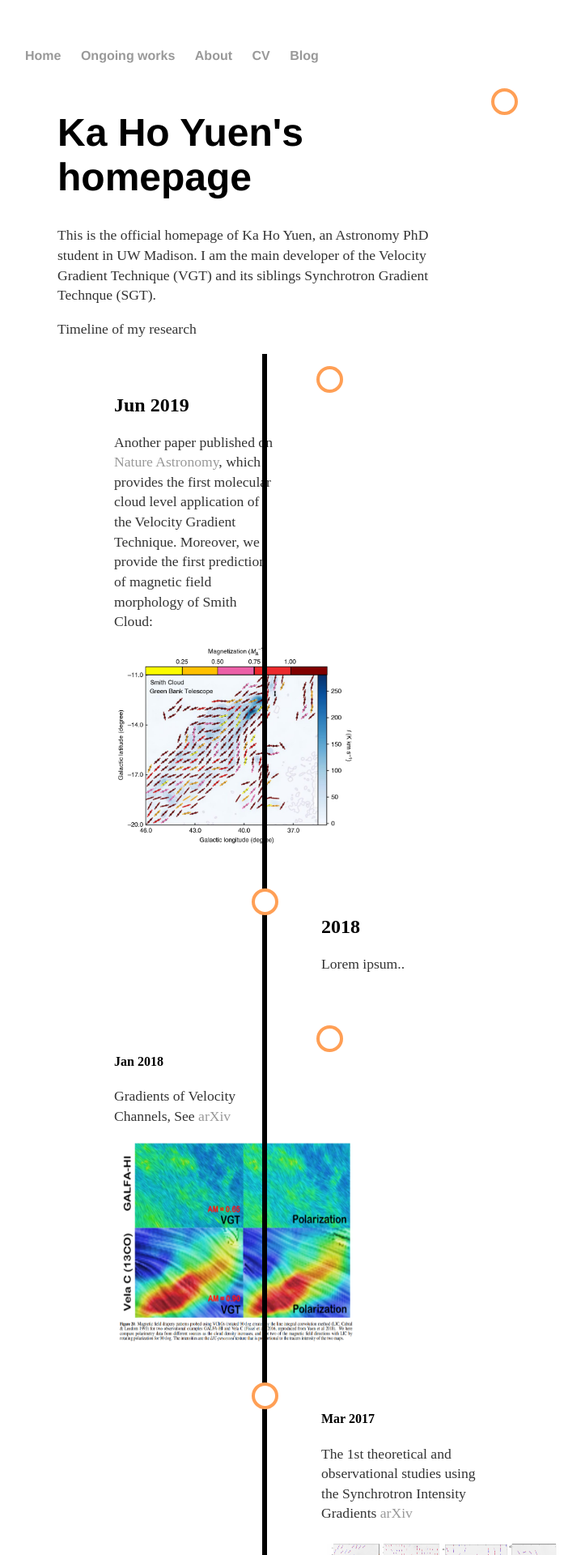
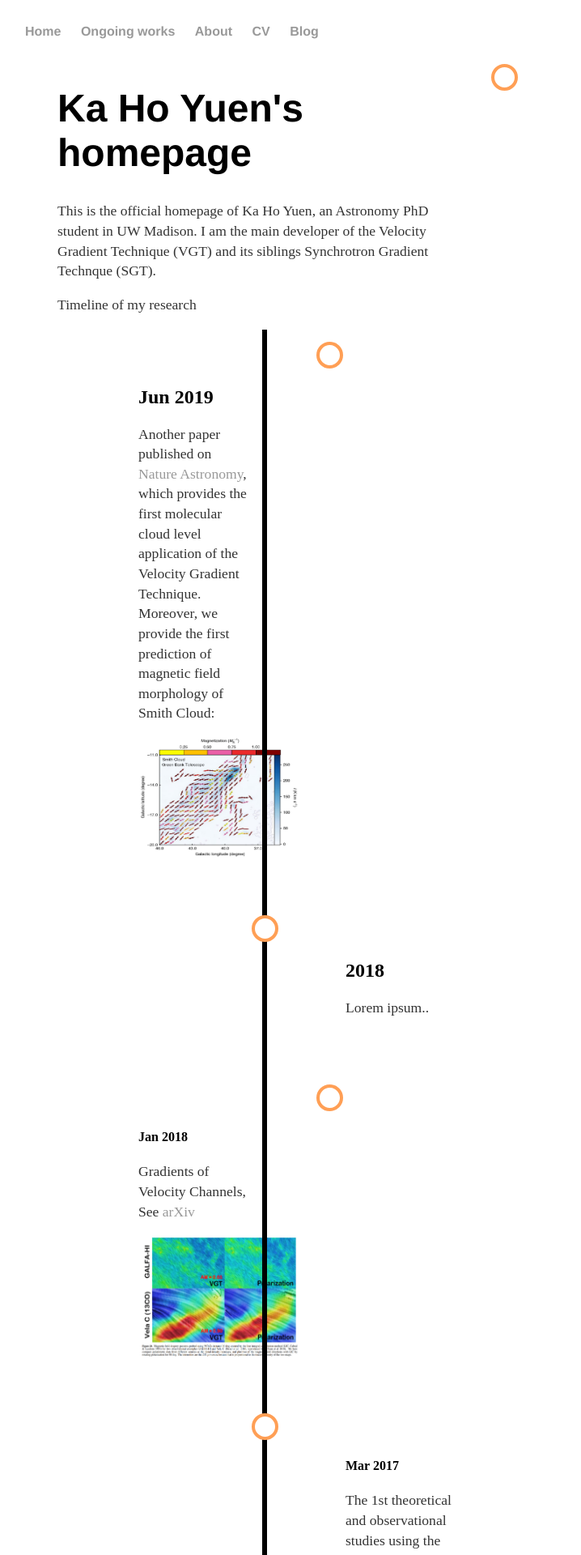
Before and after one commit to kyuen2/laztech.github.io, a Jekyll site: the page built from index.html, in a window 1280 px wide. Shown: the top 1920 px of the page at 81% size, without its empty margins (97-815 px from the left). Built offline with Jekyll 4.4.1, drawn with Linux system fonts in a browser that asks for light colours.

Commit message:
more size adjustment

```diff
--- a/css/main.css
+++ b/css/main.css
@@ -1,5 +1,5 @@
 body {
-    margin: 60px auto;
+    margin: 30px auto;
     width: 80%;
 }
 nav ul, footer ul {
@@ -62,7 +62,7 @@
 /* The actual timeline (the vertical ruler) */
 .timeline {
   position: relative;
-  max-width: 1200px;
+  max-width: 1600px;
   margin: 0 auto;
 }
 
@@ -145,14 +145,14 @@
 
 /* The actual content */
 .content {
-  padding: 20px 30px;
+  padding: 40px 60px;
   background-color: white;
   position: relative;
   border-radius: 6px;
 }
 
 /* Media queries - Responsive timeline on screens less than 600px wide */
-@media screen and (max-width: 600px) {
+@media screen and (max-width: 1200px) {
 /* Place the timelime to the left */
   .timeline::after {
     left: 31px;
@@ -168,7 +168,7 @@
 /* Make sure that all arrows are pointing leftwards */
   .container::before {
     left: 60px;
-    border: medium solid white;
+    border: medium solid black;
     border-width: 10px 10px 10px 0;
     border-color: transparent white transparent transparent;
   }
--- a/index.html
+++ b/index.html
@@ -11,7 +11,7 @@
 			<div class="content">
 				<h2>Jun 2019</h2>
 				<p>Another paper published on <a href="https://nature.com/articles/s41550-019-0769-0">Nature Astronomy</a>, which provides the first molecular cloud level application of the Velocity Gradient Technique. Moreover, we provide the first prediction of magnetic field morphology of Smith Cloud:</p>
-				<img src="images/NatureAstro.png" alt="Hu+19" width="300" height="250">
+				<img src="images/NatureAstro.png" alt="Hu+19" width="200" height="150">
 			</div>
 		</div>
 		<div class="container right">
@@ -24,14 +24,14 @@
 			<div class="content">
 				<h4>Jan 2018</h4>
 				<p>Gradients of Velocity Channels, See <a href="https://arxiv.org/abs/1703.03119">arXiv</a></p>
-				<img src="images/LY18a.png" alt="LY18a" width="300" height="250">
+				<img src="images/LY18a.png" alt="LY18a" width="200" height="150">
 			</div>
 		</div>
 		<div class="container right">
 			<div class="content">
 				<h4>Mar 2017</h4>
 				<p> The 1st theoretical and observational studies using the Synchrotron Intensity Gradients <a href="https://arxiv.org/abs/1701.07883">arXiv</a></p>
-				<img src="images/LYLC17.png" alt="LYLC17" width="300" height="250">
+				<img src="images/LYLC17.png" alt="LYLC17" width="200" height="150">
 			</div>
 		</div>
 
@@ -39,7 +39,7 @@
 			<div class="content">
 				<h4>Jan 2017</h4>
 				<p>The first observational application of the Velocity Gradient Technique (VGT): See <a href="https://arxiv.org/abs/1701.07944">arXiv</a></p>
-				<img src="images/YL17a.png" alt="YL17a" width="300" height="250">
+				<img src="images/YL17a.png" alt="YL17a" width="200" height="150">
 			</div>
 		</div>
 
@@ -47,15 +47,15 @@
 			<div class="content">
 				<h4>Aug 2016</h4>
 				<p>Arrive Madison as the Fullbright Lee-Hysen Fellowship</p>
-				<img src="images/FLHF.png" alt="FLHL" width="300" height="250">
+				<img src="images/FLHF.png" alt="FLHL" width="200" height="150">
 			</div>
 		</div>
 
 		<div class="container right">
 			<div class="content">
 				<h4>Apr 2015</h4>
-				<p>Co-author of a <a href="">Nature Paper</a></p>
-				<img src="images/FLHF.png" alt="FLHL" width="300" height="250">
+				<p>Co-author of a <a href="https://www.nature.com/articles/nature14291">Nature Paper</a></p>
+				<img src="images/FLHF.png" alt="FLHL" width="200" height="150">
 			</div>
 		</div>
 	</div>
```
Also changed, not shown: images/FLHF.png (added).
